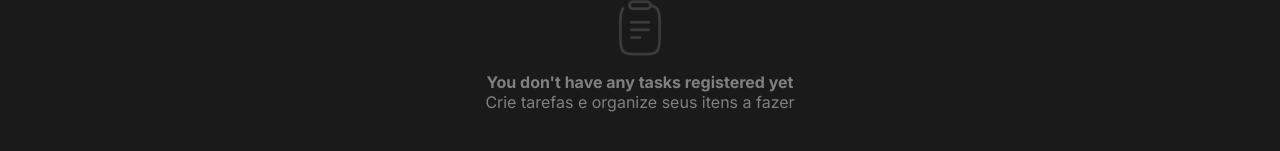
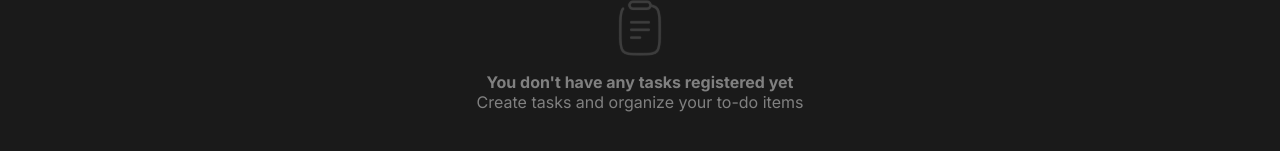
Before and after one commit to WGabrielM/todolist-react-desafio, a React (Vite) app: page / in a window 1280 px wide. Shown: the part 483-634 px from the top of the page. Built offline with nearby package versions, Linux system fonts and the light colour scheme.

Commit message:
change component

```diff
--- a/src/App.tsx
+++ b/src/App.tsx
@@ -3,7 +3,7 @@ import { useState } from "react";
 import Post from "./components/Post/Post";
 import Task from "./components/Task/Task";
 import Header from "./components/Header/Header";
-import AddTask from "./components/AddTask/AddTask";
+import EmptyList from "./components/EmptyList/EmptyList";
 
 import "./App.module.css";
 
@@ -12,8 +12,6 @@ export interface ITask {
   text: string;
   isChecked: boolean;
 }
-
-
 
 function App() {
   const [tasks, setTasks] = useState<ITask[]>([]);
@@ -32,7 +30,7 @@ function App() {
   return (
     <>
       <Header />
-      <AddTask />
+      <EmptyList />
       {tasks.length > 0 ? (
         tasks.map((task) => {
           <Post data={task} toggleTaskStatus={handleToggleTask} />;
--- a/src/components/AddTask/AddTask.tsx
+++ b/src/components/EmptyList/EmptyList.tsx
@@ -1,7 +1,7 @@
 import { FormEvent, useState } from "react";
-import style from "./AddTask.module.css";
+import style from "./EmptyList.module.css";
 
-export default function AddTask() {
+export default function EmptyList() {
   const [task, setTask] = useState(["Code"]);
   const [newTask, setNewTask] = useState("");
 
--- a/src/components/Post/Post.tsx
+++ b/src/components/Post/Post.tsx
@@ -1,3 +1,4 @@
+import { FormEvent, useState } from "react";
 import { ITask } from "../../App";
 import { Check, Trash } from "@phosphor-icons/react";
 
@@ -11,8 +12,14 @@ interface Props {
 
 export default function Post({ data, toggleTaskStatus}: Props) {
 
+  const [newTask, setNewTask] = useState('');
+
   function handleTaskToggle() {
     toggleTaskStatus({ id: data.id, status: !data.isChecked });
+  }
+
+  function handleNewTask(event: FormEvent) {
+    event.preventDefault();
   }
 
   function handleRemove() {}
--- a/src/components/Task/Task.tsx
+++ b/src/components/Task/Task.tsx
@@ -6,7 +6,7 @@ export default function Task() {
       <div className={style.notRegistered}>
         <img src="/src/assets/clipboard.svg" alt="" />
         <span>You don't have any tasks registered yet</span>
-        <p>Crie tarefas e organize seus itens a fazer</p>
+        <p>Create tasks and organize your to-do items</p>
       </div>
     </div>
   );
```
Also changed, not shown: src/components/EmptyList/EmptyList.module.css (renamed from src/components/AddTask/AddTask.module.css).
